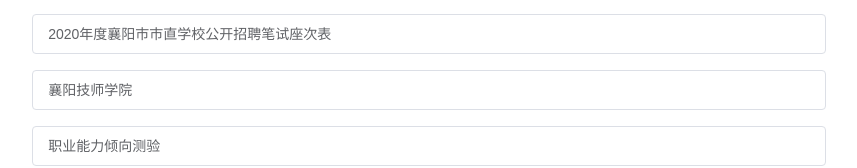
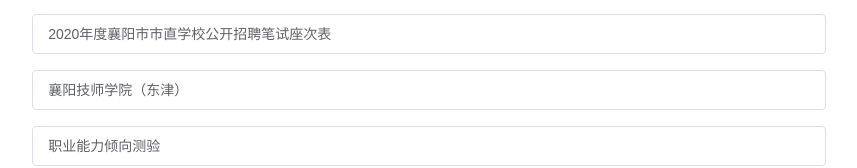
Before and after one commit to LemonYF/examination_arrangement, a Vue app: page / in a window 1280 px wide. Shown: the part 264-432 px from the top of the page, without its empty margins (211-1068 px from the left). Built offline with nearby package versions, Linux system fonts and the light colour scheme.

Commit message:
feat(考场安排): 增加了考场序号范围功能

```diff
--- a/src/components/HelloWorld.vue
+++ b/src/components/HelloWorld.vue
@@ -4,7 +4,7 @@
     <h3>考场座次表生成系统</h3>
     <el-input v-model="title" placeholder="请输入标题，示例：”2020年度襄阳市市直学校公开招聘笔试座次表“"></el-input>
     <p></p>
-      <el-input v-model="testPlaceName" placeholder="请输入考点名称，示例：”襄阳技师学院“"></el-input>
+      <el-input v-model="testPlaceName" placeholder="请输入考点名称，示例：”襄阳技师学院（东津）“"></el-input>
     <p></p>
     <el-input v-model="testSubjectA" placeholder="请输入考试科目A，示例：”职业能力倾向测验“"></el-input>
     <p></p>
@@ -77,7 +77,7 @@
         tableData: [],
         tableDataLength: '',
         hasClick: false,
-        testPlaceName: '襄阳技师学院', // 考点名称
+        testPlaceName: '襄阳技师学院（东津）', // 考点名称
         testDate: '2020年8月1日', // 考试日期
         title: '2020年度襄阳市市直学校公开招聘笔试座次表', // 标题
         testSubjectA: '职业能力倾向测验', // 考试科目
@@ -197,10 +197,6 @@
         this.dataToRoomSetExcel = this.dataToRoomSetExcel.concat(this.sortData) // 重置前每次点击分配考场，都把数据塞到这个待导出全部的数组中
       },
       transformData() { // 将分配考场数据重新转化为可导出excel的全部数据
-        // this.dataToExcel = []
-        // for(let i = 0; i < this.sortData.length; i++) {
-        //   this.dataToExcel = this.dataToExcel.concat(this.sortData[i])
-        // }
         console.log(this.dataToExcel)
       },
       formatJson(filterVal, jsonData) {
```
